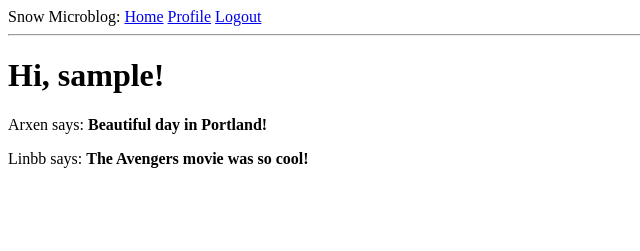
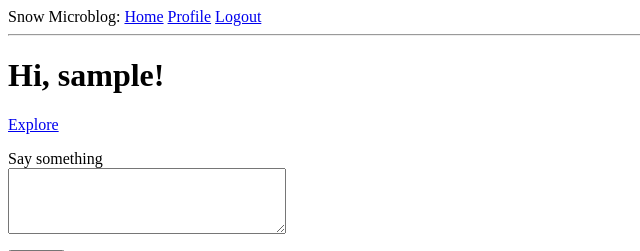
Before and after one commit to liusheen/snowmicroblog, a Flask app: page / in a window 1280 px wide. Shown: the top 251 px of the page, without its empty margins (0-640 px from the left). Run offline with Flask 2, Linux system fonts and the light colour scheme; a user stored in the database is signed in; tables that the repository leaves empty hold one stand-in row (values such as "Sample post").

Commit message:
update html and add posts

```diff
--- a/microblog/app/forms.py
+++ b/microblog/app/forms.py
@@ -43,3 +43,9 @@ class EditProfileForm(FlaskForm):
             user = User.query.filter_by(username=self.username.data).first()
             if user is not None:
                 raise ValidationError('Please use a different username.')
+
+
+class PostForm(FlaskForm):
+    post = TextAreaField('Say something', validators=[
+        DataRequired(), Length(min=1, max=140)])
+    submit = SubmitField('Submit')
--- a/microblog/app/routes.py
+++ b/microblog/app/routes.py
@@ -1,26 +1,26 @@
 from flask import render_template, flash, redirect, url_for, request
 from app import app, db
-from app.forms import LoginForm, RegistrationForm, EditProfileForm
+from app.forms import LoginForm, RegistrationForm, EditProfileForm, PostForm
 from flask_login import current_user, login_user, logout_user, login_required
-from app.models import User
+from app.models import User, Post
 from werkzeug.urls import url_parse
 from datetime import datetime
 
-@app.route('/')
-@app.route('/index')
+@app.route('/', methods=['GET', 'POST'])
+@app.route('/index', methods=['GET', 'POST'])
 @login_required
 def index():
-    posts = [
-        {
-            'author': {'username': 'Arxen'},
-            'body': 'Beautiful day in Portland!'
-        },
-        {
-            'author': {'username': 'Linbb'},
-            'body': 'The Avengers movie was so cool!'
-        }
-    ]
-    return render_template('index.html', title='Home Page', posts=posts)
+    form = PostForm()
+    if form.validate_on_submit():
+        post = Post(body=form.post.data, author=current_user)
+        db.session.add(post)
+        db.session.commit()
+        flash('Your post is now live!')
+        return redirect(url_for('index'))
+
+    posts = current_user.followed_posts().all()
+    return render_template("index.html", title='Home Page', form=form,
+                           posts=posts)
 
 @app.route('/login', methods=['GET', 'POST'])
 def login():
@@ -119,3 +119,9 @@ def unfollow(username):
     db.session.commit()
     flash('You are not following {}.'.format(username))
     return redirect(url_for('user', username=username))
+
+@app.route('/explore')
+@login_required
+def explore():
+    posts = Post.query.order_by(Post.timestamp.desc()).all()
+    return render_template('index.html', title='Explore', posts=posts)
--- a/microblog/app/templates/_post.html
+++ b/microblog/app/templates/_post.html
@@ -1,6 +1,11 @@
     <table>
         <tr valign="top">
             <td><img src="{{ post.author.avatar(36) }}"></td>
-            <td>{{ post.author.username }} says:<br>{{ post.body }}</td>
+            <td>
+                <a href="{{ url_for('user', username=post.author.username) }}">
+                    {{ post.author.username }}
+                </a>
+                says:<br>{{ post.body }}
+            </td>
         </tr>
     </table>
--- a/microblog/app/templates/index.html
+++ b/microblog/app/templates/index.html
@@ -2,7 +2,21 @@
 
 {% block content %}
     <h1>Hi, {{ current_user.username }}!</h1>
+    {% if form %}
+    <form action="" method="post">
+        <a href="{{ url_for('explore') }}">Explore</a>
+        {{ form.hidden_tag() }}
+        <p>
+            {{ form.post.label }}<br>
+            {{ form.post(cols=32, rows=4) }}<br>
+            {% for error in form.post.errors %}
+            <span style="color: red;">[{{ error }}]</span>
+            {% endfor %}
+        </p>
+        <p>{{ form.submit() }}</p>
+    </form>
+    {% endif %}
     {% for post in posts %}
-    <div><p>{{ post.author.username }} says: <b>{{ post.body }}</b></p></div>
+        {% include '_post.html' %}
     {% endfor %}
 {% endblock %}
```
Also changed, not shown: microblog/app.db, 1 other file.
